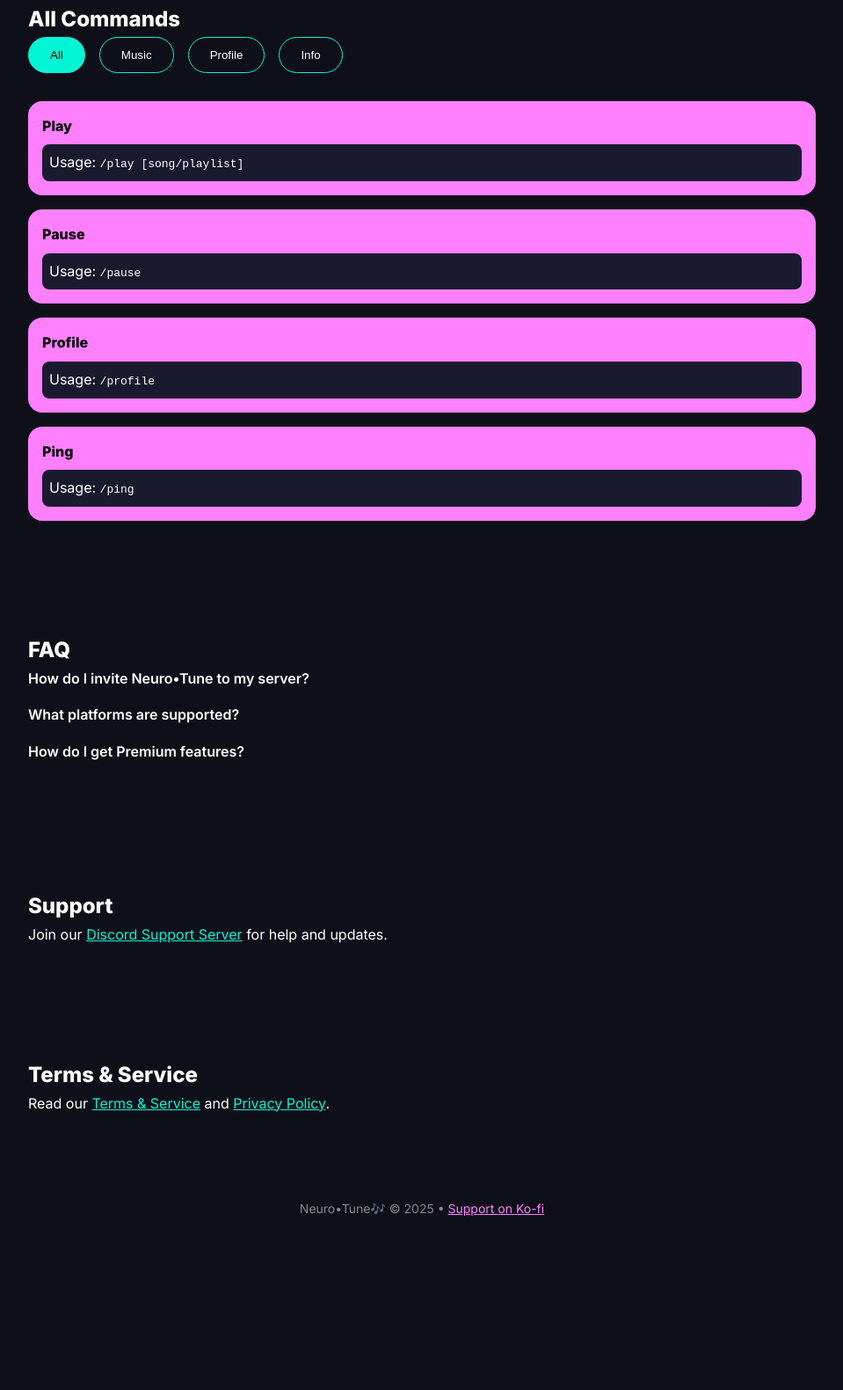
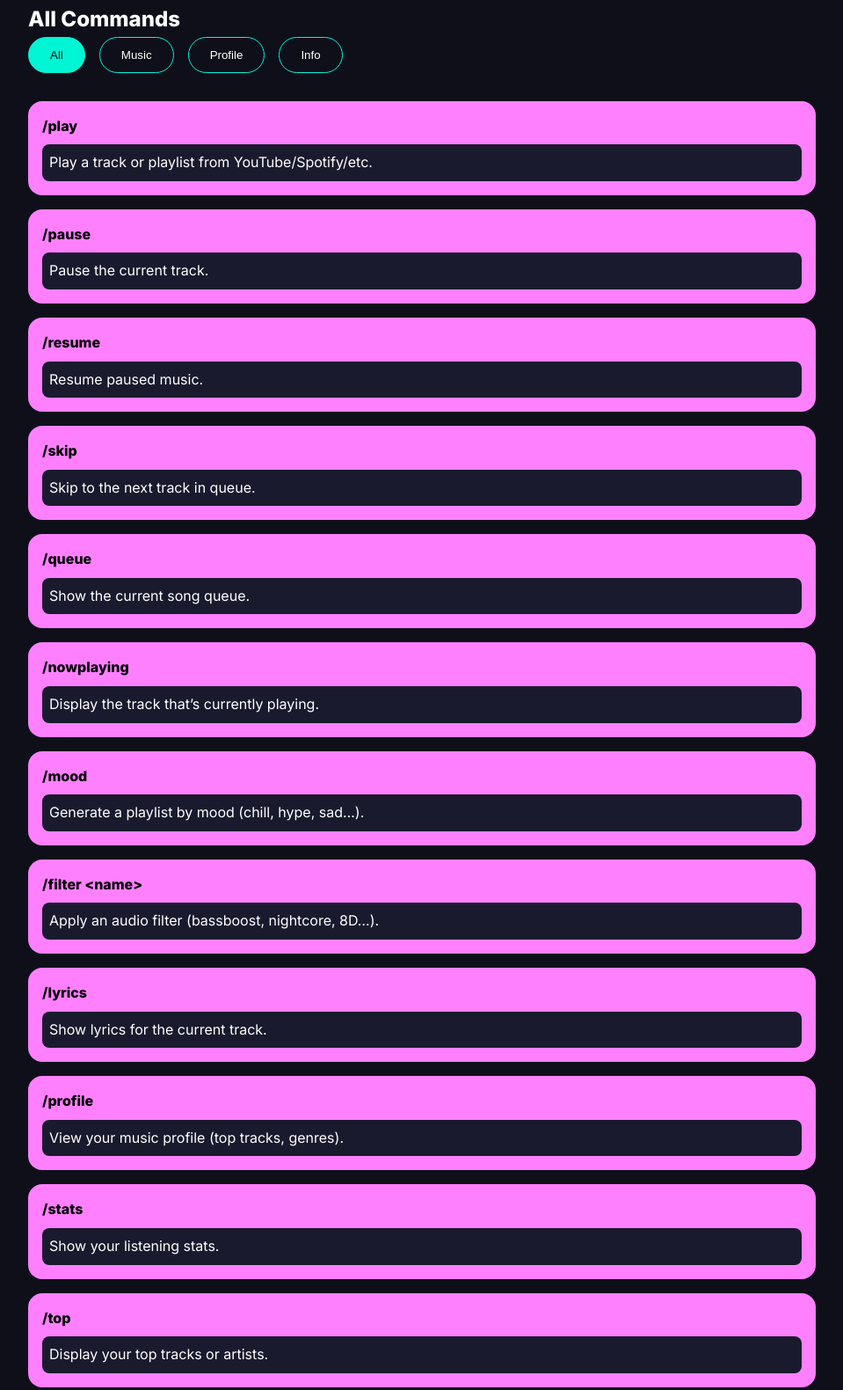
Before and after one commit to Neuro-tune/neurotune-site, a plain HTML site: page index.html in a window 1280 px wide. Shown: the part 1044-2624 px from the top of the page at 88% size, without its empty margins (160-1119 px from the left). Before the commit the page ends 2462 px from the top, so only its background shows below. Drawn offline with Linux system fonts and the light colour scheme.

Commit message:
Update index.html

```diff
--- a/index.html
+++ b/index.html
@@ -112,24 +112,75 @@
       <button data-filter="info">Info</button>
     </div>
     <div class="commands-list">
-      <!-- Example command cards -->
+  <!-- Music Commands -->
   <div class="command-card" data-category="music">
-        <h4>Play</h4>
-        <p>Usage: <code>/play [song/playlist]</code></p>
+    <h4>/play</h4>
+    <p>Play a track or playlist from YouTube/Spotify/etc.</p>
   </div>
   <div class="command-card" data-category="music">
-        <h4>Pause</h4>
-        <p>Usage: <code>/pause</code></p>
+    <h4>/pause</h4>
+    <p>Pause the current track.</p>
+  </div>
+  <div class="command-card" data-category="music">
+    <h4>/resume</h4>
+    <p>Resume paused music.</p>
+  </div>
+  <div class="command-card" data-category="music">
+    <h4>/skip</h4>
+    <p>Skip to the next track in queue.</p>
+  </div>
+  <div class="command-card" data-category="music">
+    <h4>/queue</h4>
+    <p>Show the current song queue.</p>
+  </div>
+  <div class="command-card" data-category="music">
+    <h4>/nowplaying</h4>
+    <p>Display the track that’s currently playing.</p>
+  </div>
+  <div class="command-card" data-category="music">
+    <h4>/mood</h4>
+    <p>Generate a playlist by mood (chill, hype, sad…).</p>
+  </div>
+  <div class="command-card" data-category="music">
+    <h4>/filter &lt;name&gt;</h4>
+    <p>Apply an audio filter (bassboost, nightcore, 8D…).</p>
+  </div>
+  <div class="command-card" data-category="music">
+    <h4>/lyrics</h4>
+    <p>Show lyrics for the current track.</p>
+  </div>
+
+  <!-- Profile Commands -->
+  <div class="command-card" data-category="profile">
+    <h4>/profile</h4>
+    <p>View your music profile (top tracks, genres).</p>
   </div>
   <div class="command-card" data-category="profile">
-        <h4>Profile</h4>
-        <p>Usage: <code>/profile</code></p>
+    <h4>/stats</h4>
+    <p>Show your listening stats.</p>
+  </div>
+  <div class="command-card" data-category="profile">
+    <h4>/top</h4>
+    <p>Display your top tracks or artists.</p>
+  </div>
+
+  <!-- Info Commands -->
+  <div class="command-card" data-category="info">
+    <h4>/ping</h4>
+    <p>Check bot latency.</p>
   </div>
   <div class="command-card" data-category="info">
-        <h4>Ping</h4>
-        <p>Usage: <code>/ping</code></p>
+    <h4>/support</h4>
+    <p>Get an invite to the support server.</p>
   </div>
-      <!-- Add other commands similarly -->
+  <div class="command-card" data-category="info">
+    <h4>/invite</h4>
+    <p>Get the bot’s invite link.</p>
+  </div>
+  <div class="command-card" data-category="info">
+    <h4>/help</h4>
+    <p>Show this help menu.</p>
+  </div>
 </div>
   </section>
 
```
Lines whose indentation alone changed are shown as unchanged.
